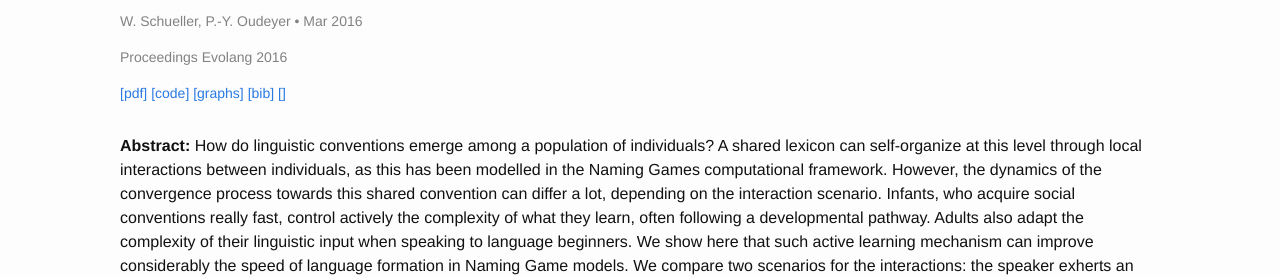
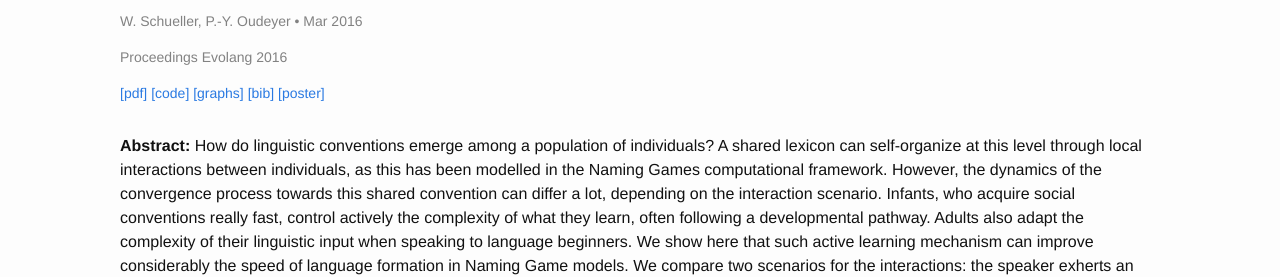
Before and after one commit to wschuell/wschuell.github.io, a Jekyll site: the page built from _posts/2016-03-21-evolang2016.md, in a window 1280 px wide. Shown: the part 180-457 px from the top of the page. Built offline with Jekyll 4.4.1, drawn with Linux system fonts in a browser that asks for light colours.

Commit message:
corrected syntax

```diff
--- a/_posts/2016-03-21-evolang2016.md
+++ b/_posts/2016-03-21-evolang2016.md
@@ -19,7 +19,7 @@ links:
     lk: https://github.com/flowersteam/naminggamesal/tree/master/graphs_evolang
   - type: bib
     lk: http://evolang.org/neworleans/bib/105.bib
-  - poster:
+  - type: poster
     lk: https://hal.inria.fr/hal-01333032/file/poster.pdf
 ---
 
```
